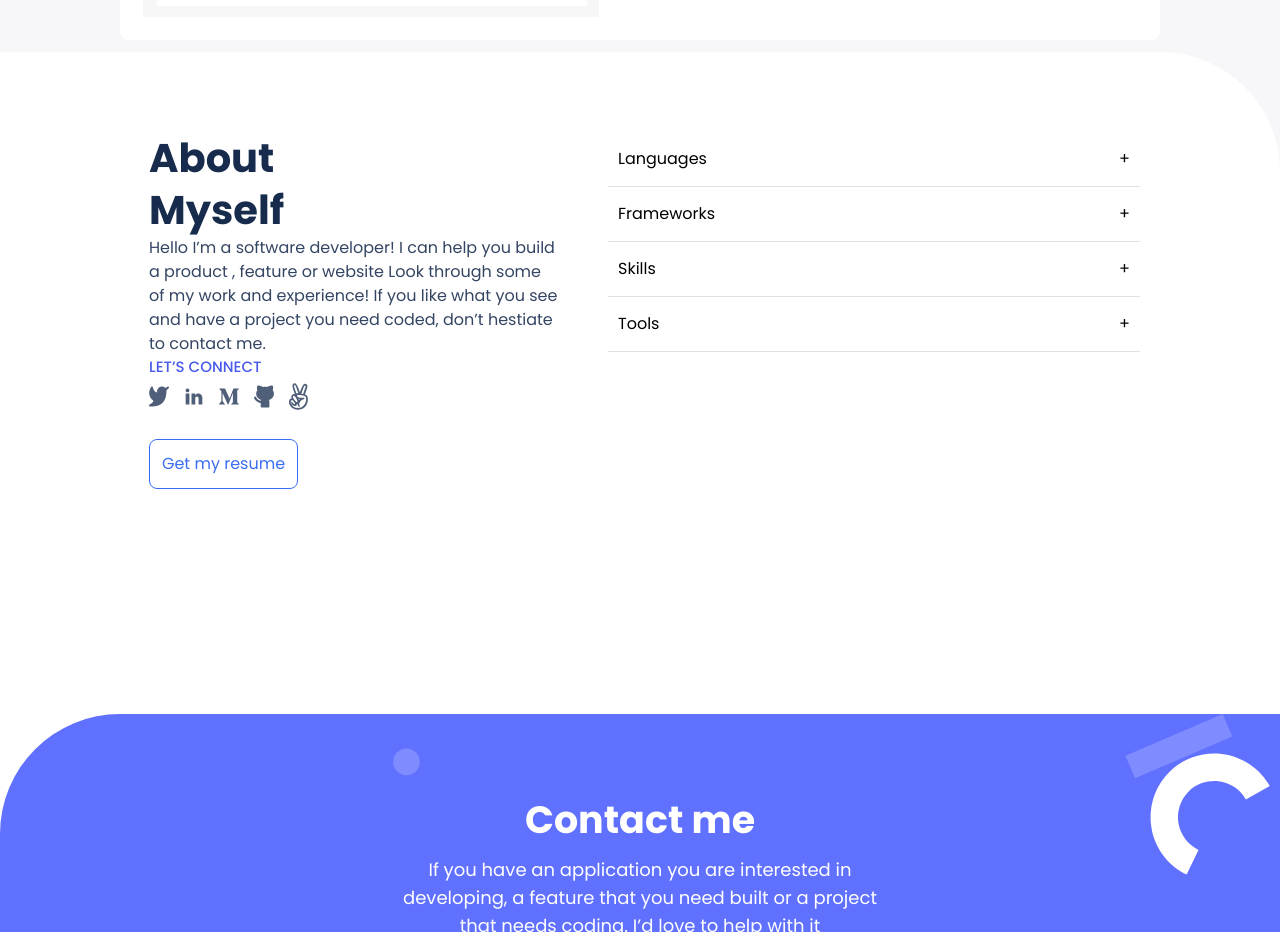
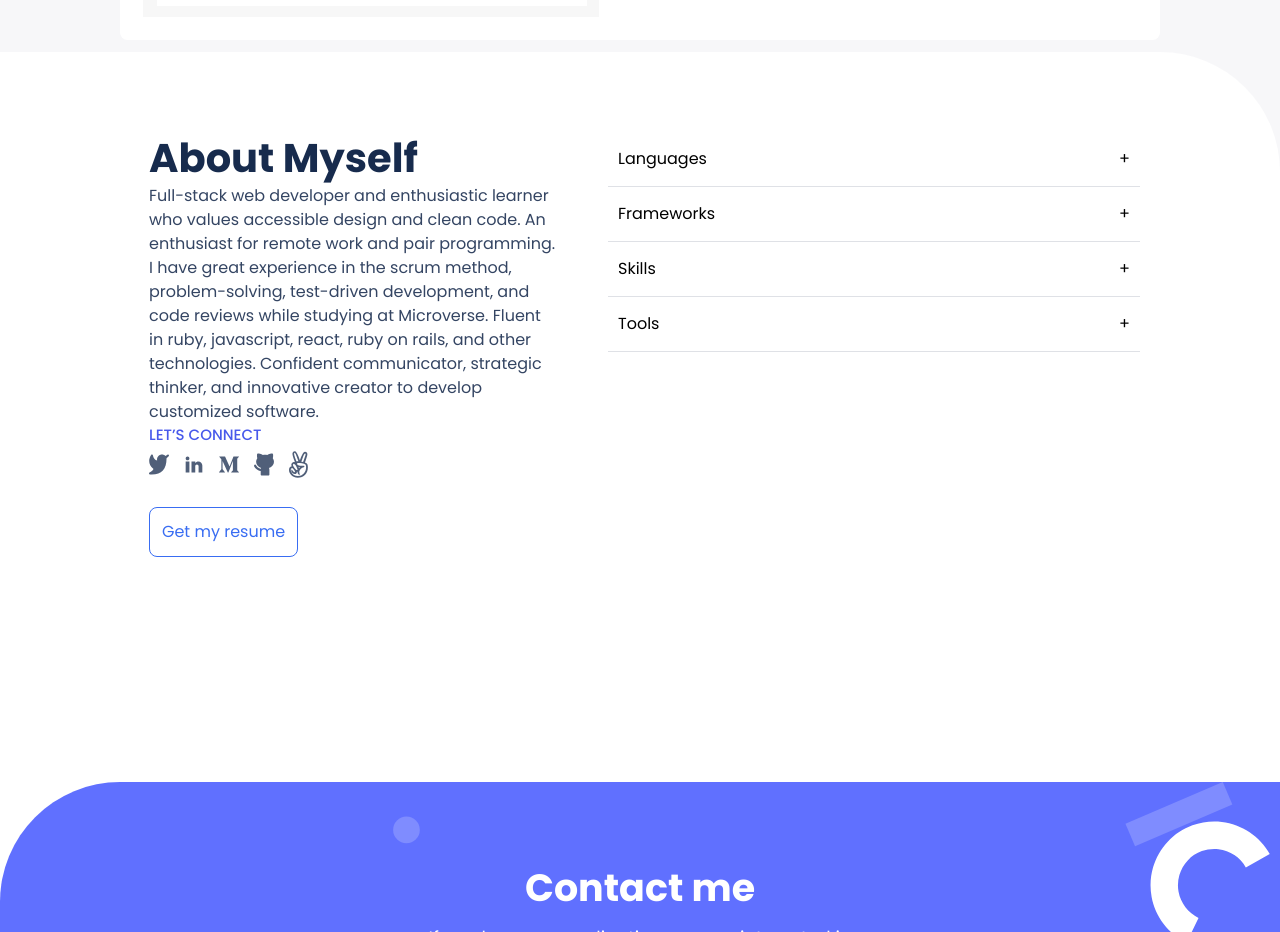
Before and after one commit to Ibizugbe/microverse-react-portfolio, a React (Create React App) app: page / in a window 1280 px wide. Shown: the part 3180-4112 px from the top of the page. Built offline with nearby package versions, Linux system fonts and the light colour scheme.

Commit message:
adjiust style in skills section

```diff
--- a/src/components/Skills.css
+++ b/src/components/Skills.css
@@ -11,7 +11,6 @@
   font-size: 40px;
   line-height: 52px;
   color: #172b4d;
-  padding-right: 50%;
 }
 
 #about-section {
--- a/src/components/Skills.jsx
+++ b/src/components/Skills.jsx
@@ -16,10 +16,14 @@ function Skills() {
       <div className="about">
         <h1 className="about-header">About Myself</h1>
         <h1 className="about-text">
-          Hello I’m a software developer! I can help you build a product ,
-          feature or website Look through some of my work and experience! If you
-          like what you see and have a project you need coded, don’t hestiate to
-          contact me.
+          Full-stack web developer and enthusiastic learner
+          who values accessible design and clean code. An enthusiast
+          for remote work and pair programming. I have great experience
+          in the scrum method, problem-solving, test-driven development,
+          and code reviews while studying at Microverse.  Fluent in ruby,
+          javascript, react, ruby on rails, and other technologies. Confident
+          communicator, strategic thinker, and innovative creator to
+          develop customized software.
         </h1>
         <p className="connect">LET’S CONNECT</p>
         <ul className="connect-links animate__animated animate__bounce">
@@ -55,7 +59,7 @@ function Skills() {
           </button>
         </a>
       </div>
-      <div className="language-container">
+      <div className="language-container lg:pt-10">
         <div className="accordion">
           {accordionData.map(({ title, content }) => (
             <Accordion title={title} content={content} key="3" />
```
